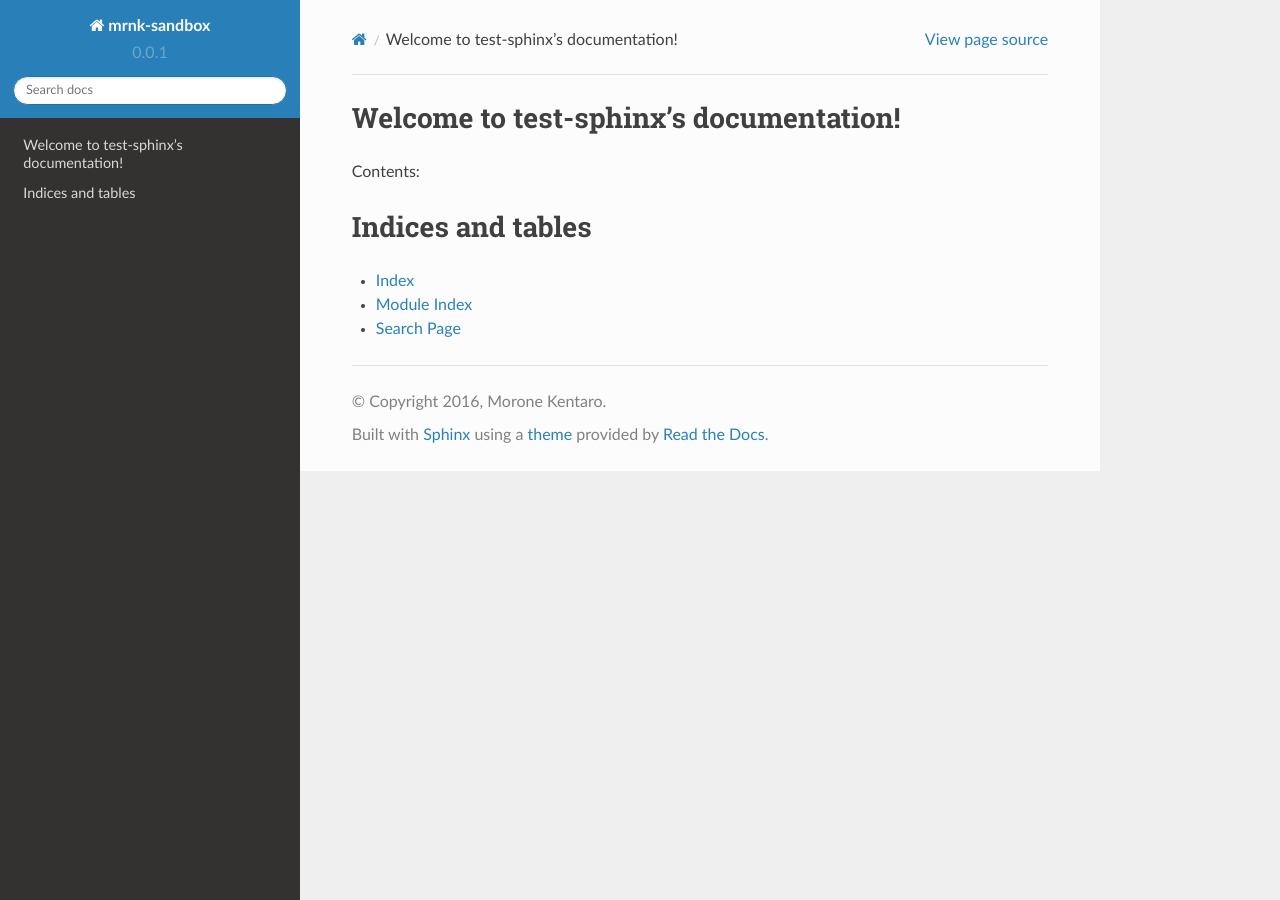
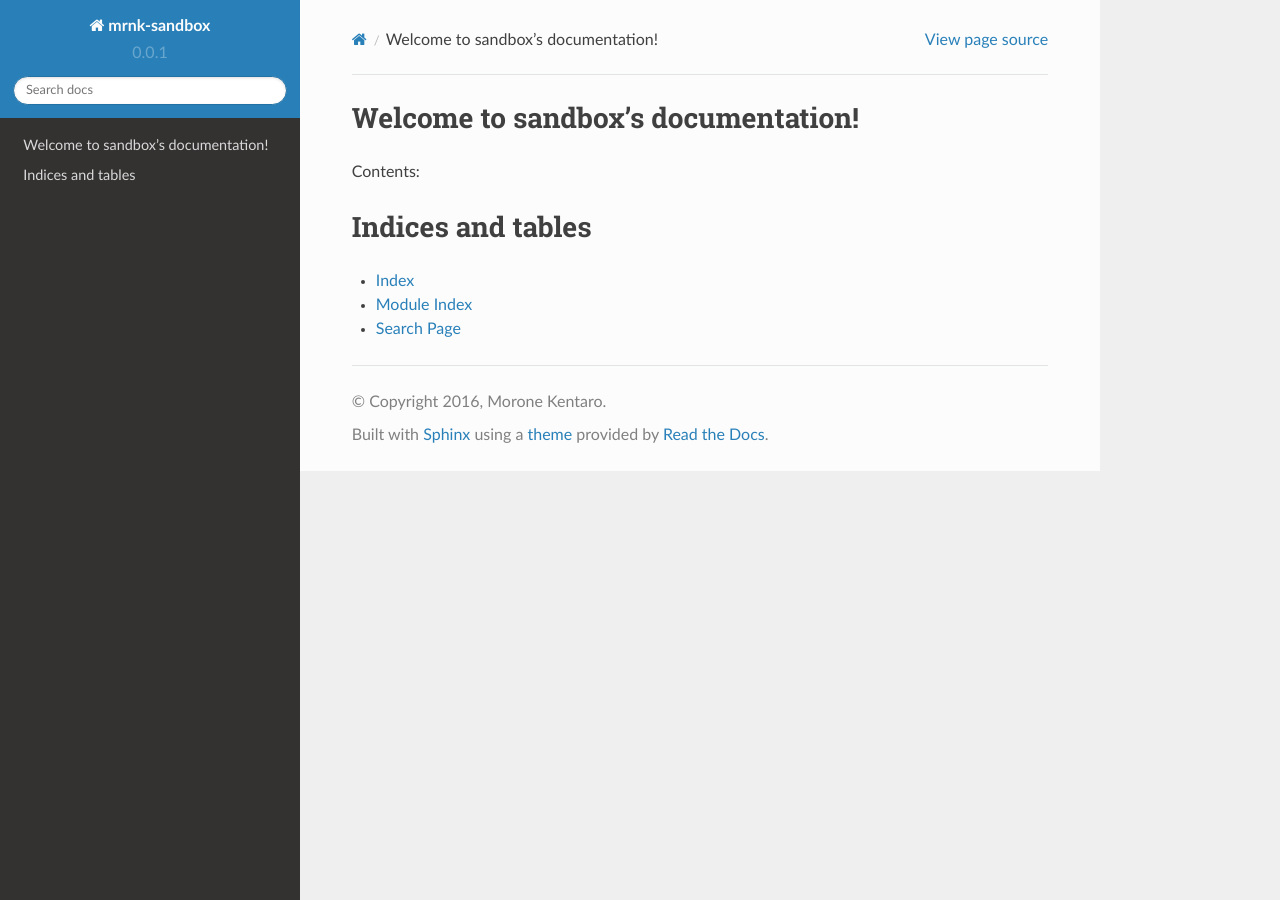
Before and after one commit to mrnk/sandbox, a Sphinx documentation site: the page built from docs/index.rst, in a window 1280 px wide. Built offline with Sphinx 7.4.7 and the Read the Docs theme 2.0.0, drawn with Linux system fonts in a browser that asks for light colours; pages that are not in the unit, such as notebooks, are missing from menus.

Commit message:
modifyed project name

```diff
--- a/docs/conf.py
+++ b/docs/conf.py
@@ -1,6 +1,6 @@
 # -*- coding: utf-8 -*-
 #
-# test-sphinx documentation build configuration file, created by
+# sandbox documentation build configuration file, created by
 # sphinx-quickstart on Tue Sep 13 16:26:28 2016.
 #
 # This file is execfile()d with the current directory set to its
@@ -135,7 +135,7 @@ html_theme = 'sphinx_rtd_theme'
 # The name for this set of Sphinx documents.
 # "<project> v<release> documentation" by default.
 #
-# html_title = u'test-sphinx v0.0.1'
+# html_title = u'sandbox v0.0.1'
 
 # A shorter title for the navigation bar.  Default is the same as html_title.
 #
@@ -235,7 +235,7 @@ html_static_path = ['_static']
 # html_search_scorer = 'scorer.js'
 
 # Output file base name for HTML help builder.
-htmlhelp_basename = 'test-sphinxdoc'
+htmlhelp_basename = 'sandboxdoc'
 
 # -- Options for LaTeX output ---------------------------------------------
 
@@ -261,7 +261,7 @@ latex_elements = {
 # (source start file, target name, title,
 #  author, documentclass [howto, manual, or own class]).
 latex_documents = [
-    (master_doc, 'test-sphinx.tex', u'test-sphinx Documentation',
+    (master_doc, 'sandbox.tex', u'sandbox Documentation',
      u'Morone Kentaro', 'manual'),
 ]
 
@@ -303,7 +303,7 @@ latex_documents = [
 # One entry per manual page. List of tuples
 # (source start file, name, description, authors, manual section).
 man_pages = [
-    (master_doc, 'test-sphinx', u'test-sphinx Documentation',
+    (master_doc, 'sandbox', u'sandbox Documentation',
      [author], 1)
 ]
 
@@ -318,8 +318,8 @@ man_pages = [
 # (source start file, target name, title, author,
 #  dir menu entry, description, category)
 texinfo_documents = [
-    (master_doc, 'test-sphinx', u'test-sphinx Documentation',
-     author, 'test-sphinx', 'One line description of project.',
+    (master_doc, 'sandbox', u'sandbox Documentation',
+     author, 'sandbox', 'One line description of project.',
      'Miscellaneous'),
 ]
 
--- a/docs/index.rst
+++ b/docs/index.rst
@@ -1,9 +1,9 @@
-.. test-sphinx documentation master file, created by
+.. sandbox documentation master file, created by
    sphinx-quickstart on Tue Sep 13 16:26:28 2016.
    You can adapt this file completely to your liking, but it should at least
    contain the root `toctree` directive.
 
-Welcome to test-sphinx's documentation!
+Welcome to sandbox's documentation!
 =======================================
 
 Contents:
```
Also changed, not shown: other parts of docs/index.rst (+2 -2 lines).
